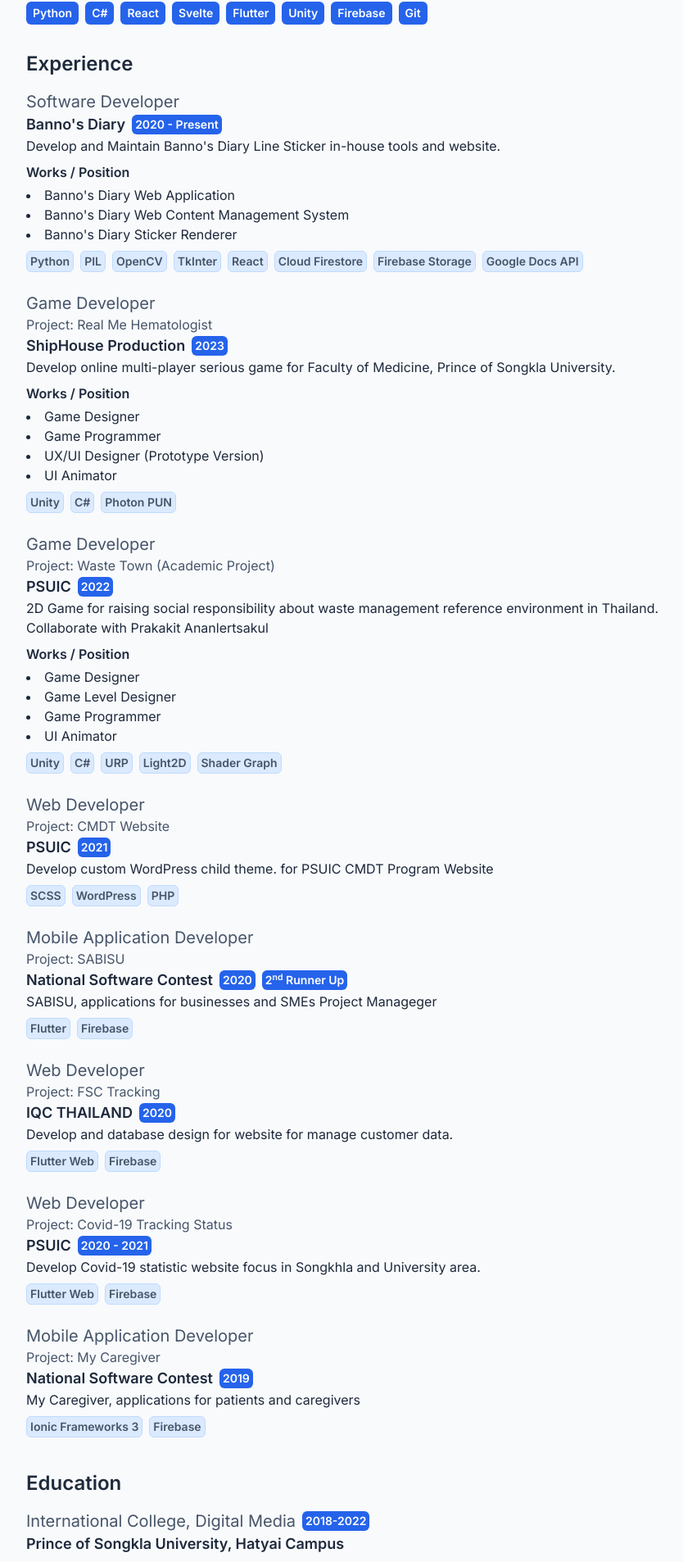
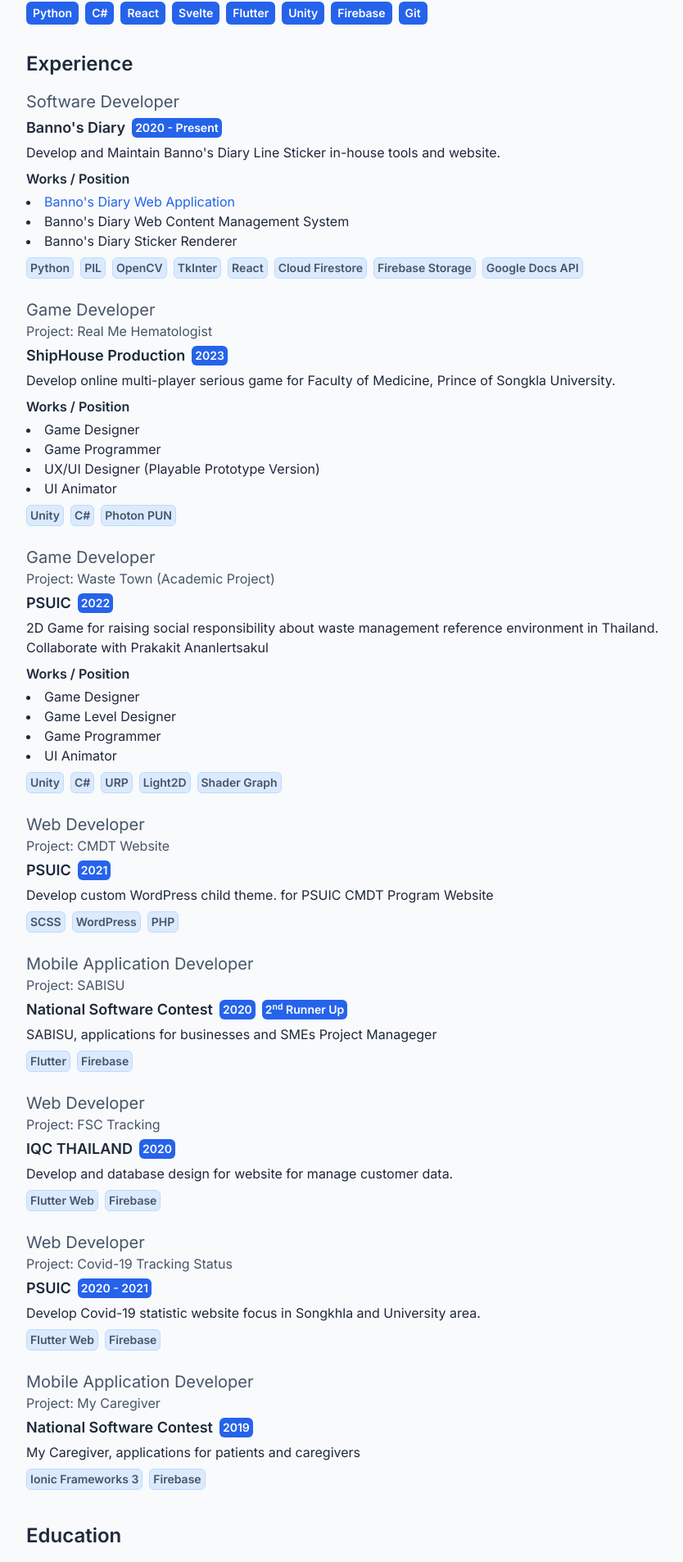
Before and after one commit to jamesfeeder/jamesfeeder.github.io, a SvelteKit app: page /cv in a window 1280 px wide. Shown: the part 270-2176 px from the top of the page at 82% size, without its empty margins (184-1018 px from the left). Built offline with nearby package versions, Linux system fonts and the light colour scheme.

Commit message:
update page content and style

```diff
--- a/src/routes/cv/+page.svelte
+++ b/src/routes/cv/+page.svelte
@@ -41,7 +41,7 @@
 			time: '2020 - Present',
 			description: "Develop and Maintain Banno's Diary Line Sticker in-house tools and website.",
 			works: [
-				"Banno's Diary Web Application",
+				"<a href='https://sticker.bannodiary.com' target='_blank' class='text-blue-600 hover:underline'>Banno's Diary Web Application</a>",
 				"Banno's Diary Web Content Management System",
 				"Banno's Diary Sticker Renderer"
 			],
@@ -66,7 +66,7 @@
 			works: [
 				'Game Designer',
 				'Game Programmer',
-				'UX/UI Designer (Prototype Version)',
+				'UX/UI Designer (Playable Prototype Version)',
 				'UI Animator'
 			],
 			techs: ['Unity', 'C#', 'Photon PUN']
@@ -139,7 +139,7 @@
 	];
 </script>
 
-<main class="mx-auto max-w-4xl p-4 sm:p-6 pt-20 sm:pt-20">
+<main class="mx-auto max-w-4xl p-4 pt-20 sm:p-6 sm:pt-20">
 	<header class="flex flex-col justify-between gap-4 sm:flex-row">
 		<div>
 			<h1 class="text-3xl font-semibold text-slate-800">Jetsadakorn Maliwan</h1>
@@ -169,7 +169,7 @@
 			{#if exp.projectName}
 				<p class="text-base text-slate-600">Project: {exp.projectName}</p>
 			{/if}
-			<div class="flex items-center gap-2">
+			<div class="flex items-center gap-2 py-1">
 				<p class="text-lg font-semibold text-slate-800">{@html exp.client}</p>
 				<p
 					class="flex-none rounded-md bg-blue-600 px-1 py-0.5 text-center text-sm font-semibold text-white"
@@ -188,9 +188,9 @@
 			{#if exp.works}
 				<div class="mb-2">
 					<p class="flex items-center gap-1 pb-1 font-semibold">Works / Position</p>
-					<ul class="list-inside list-disc">
+					<ul role="list" class="list-inside list-disc marker:mr-2">
 						{#each exp.works as work}
-							<li>{work}</li>
+							<li>{@html work}</li>
 						{/each}
 					</ul>
 				</div>
@@ -223,7 +223,7 @@
 					{exp.time}
 				</p>
 			</div>
-			<h3 class="text-lg font-semibold text-slate-800">{@html exp.school}</h3>
+			<h3 class="pt-1 text-lg font-semibold text-slate-800">{@html exp.school}</h3>
 			{#if eduExp.length - 1 > index}
 				<div class="h-4" />
 			{/if}
```
